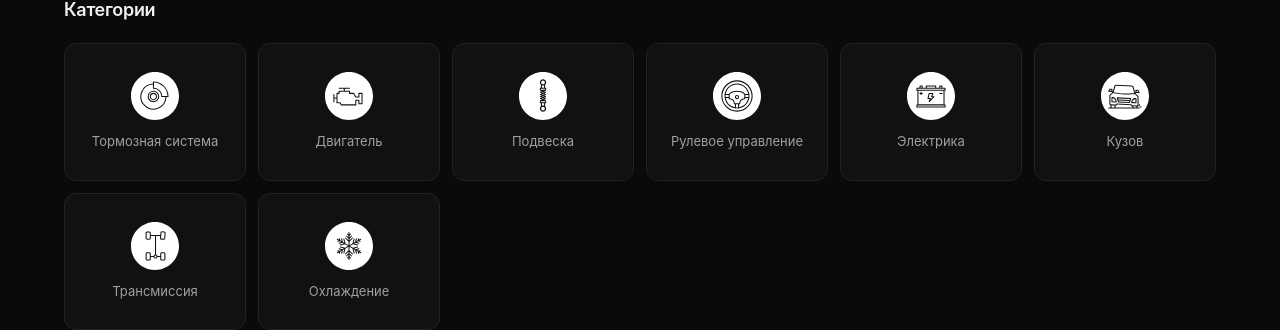
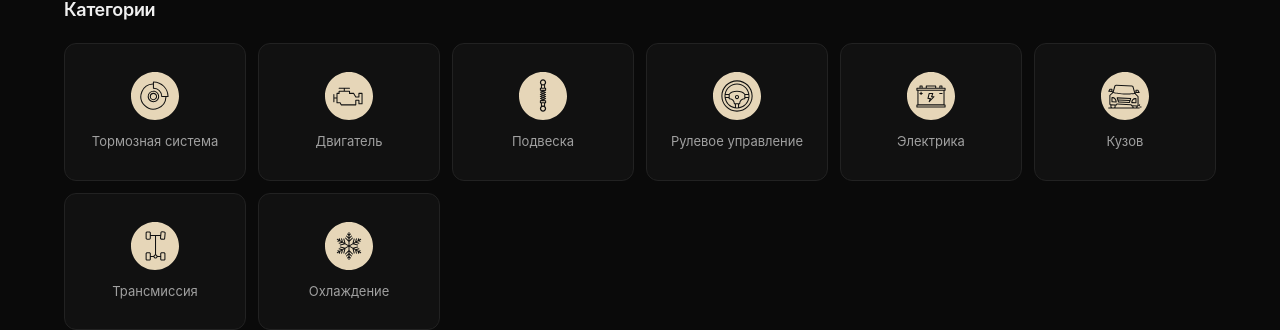
Before and after one commit to SAYREX65/nier-auto, a React (Vite) app in the folder client/: page / in a window 1280 px wide. Shown: the part 1819-2149 px from the top of the page. Built offline with nearby package versions, Linux system fonts and the light colour scheme; no server answers.

Commit message:
fix: invert svg icons for dark theme visibility

```diff
--- a/client/src/pages/HomePage.css
+++ b/client/src/pages/HomePage.css
@@ -90,7 +90,7 @@
   width: 48px;
   height: 48px;
   object-fit: contain;
-  filter: invert(1);
+  filter: invert(1) sepia(1) saturate(5) hue-rotate(314deg) brightness(0.9);
 }
 .category-card__name {
   font-size: 13px;
```
